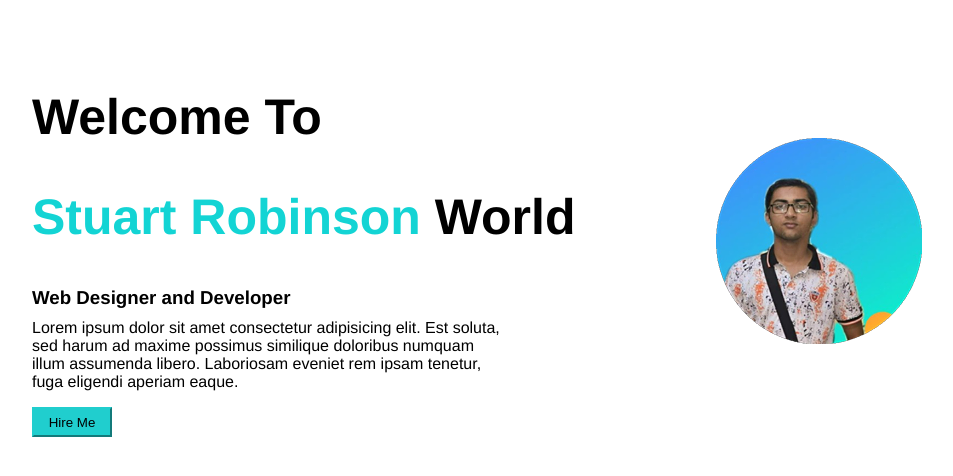
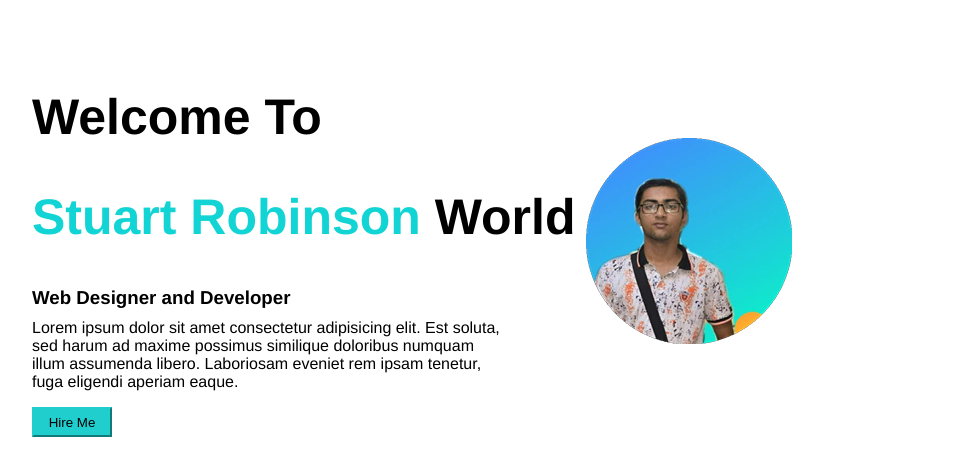
Before and after one commit to Rhythm1950/shahriarsite1, a plain HTML site: page index.html in a window 1280 px wide. Shown: the whole page, without its empty margins (146-1099 px from the left). Drawn offline with Linux system fonts and the light colour scheme.

Commit message:
top part

```diff
--- a/style.css
+++ b/style.css
@@ -36,5 +36,5 @@ h1 {
 }
 img {
     margin-top: 130px;
-    margin-left: 140px;
+    margin-left: 10px;
 }
```
